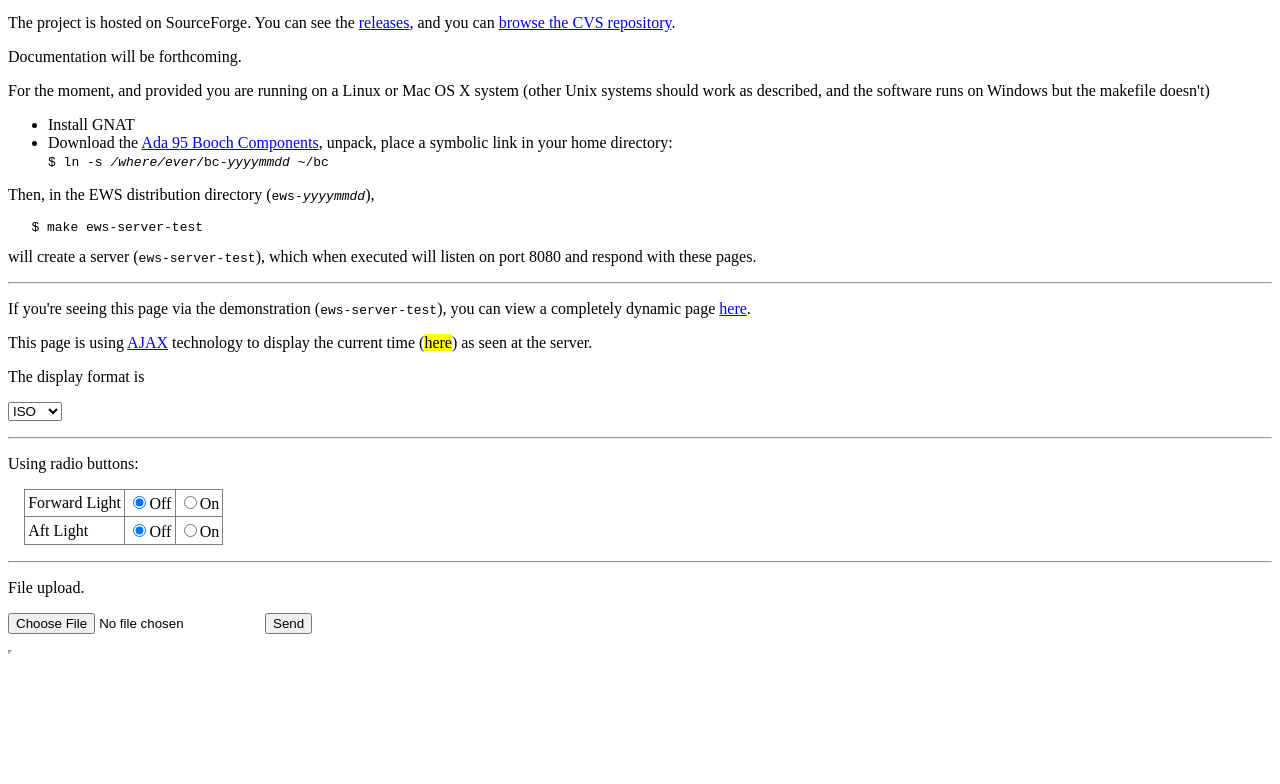
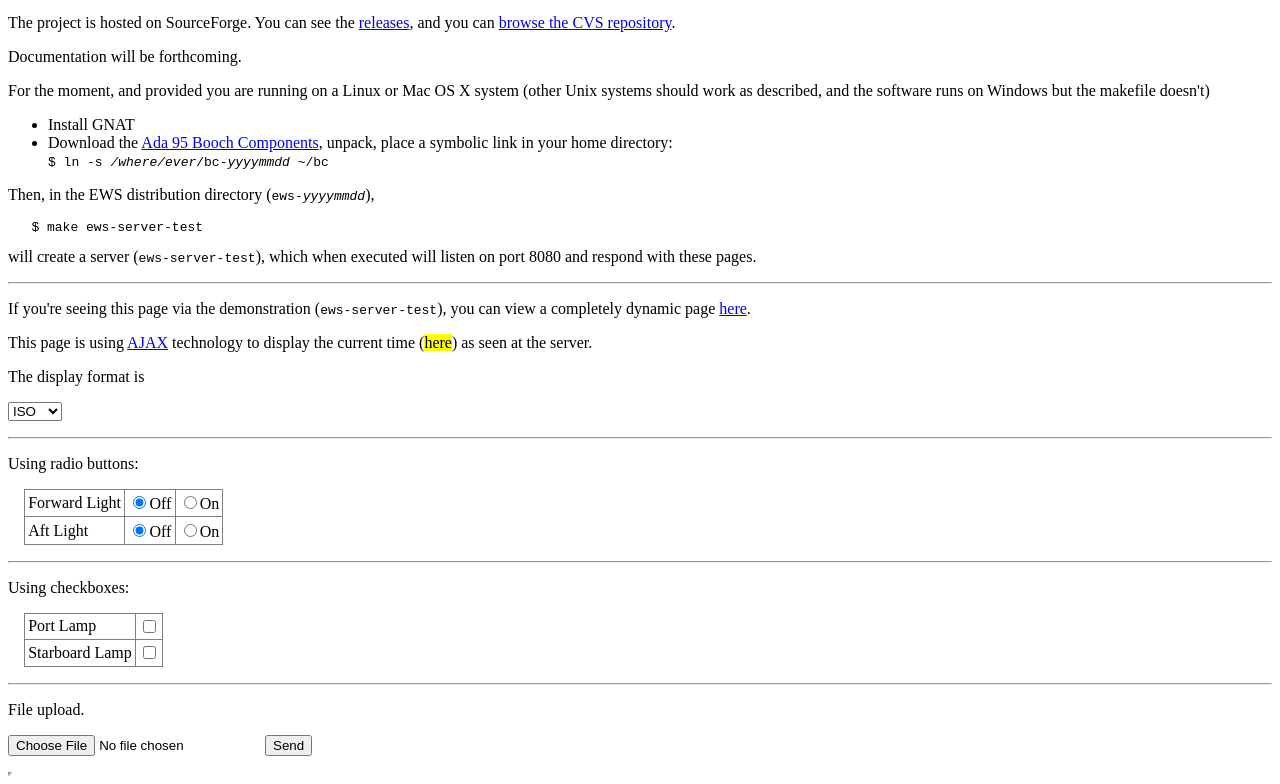
Before and after one commit to simonjwright/ews, a plain HTML site: page doc/ajax.html in a window 1280 px wide. Shown: the part 96-880 px from the top of the page. Before the commit the page ends 800 px from the top, so only its background shows below. Drawn offline with Linux system fonts and the light colour scheme; no server answers; files whose address does not match are found by name.

Commit message:
Updated for checkboxes.

```diff
--- a/doc/ajax.html
+++ b/doc/ajax.html
@@ -141,6 +141,36 @@ The display format is <form method="GET" name="fTimeFormat" id="fTimeFormat">
 <p>
 <hr>
 
+<p>Using checkboxes:
+
+<form method="GET" name="lamps" id="lamps">
+
+  <table border="1">
+    <tr>
+      <td>Port Lamp</td>
+      <td>
+	<input
+	   type="checkbox"
+	   name="lamp"
+	   value="true"/>
+      </td>
+    </tr>
+    <tr>
+      <td>Starboard Lamp</td>
+      <td>
+	<input
+	   type="checkbox"
+	   name="lamp"
+	   value="true"/>
+      </td>
+    </tr>
+  </table>
+
+</form>
+
+<p>
+<hr>
+
 <p>File upload.
 
 <form method="POST"
```
Lines whose indentation alone changed are shown as unchanged.
